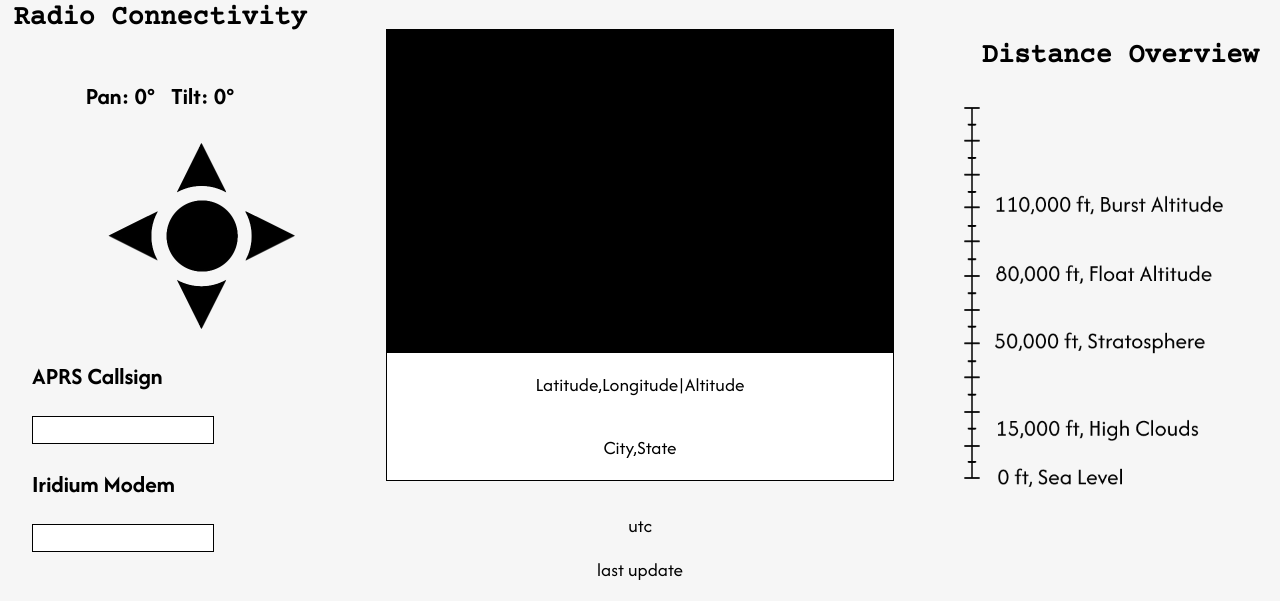
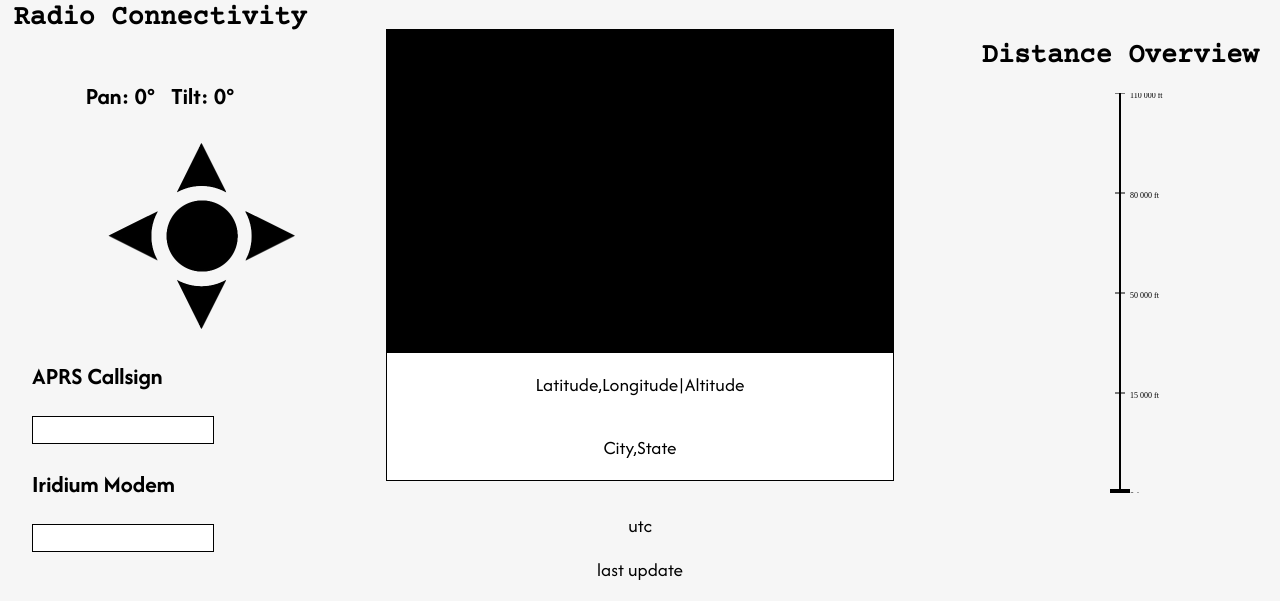
Before and after one commit to bnfrsMusic/HARPTracker, a plain HTML site: page harp_tracker/src/index.html in a window 1280 px wide. Shown: the part 214-815 px from the top of the page. Drawn offline with Linux system fonts and the light colour scheme.

Commit message:
Updated Altitude Meter

```diff
--- a/harp_tracker/src/index.html
+++ b/harp_tracker/src/index.html
@@ -75,7 +75,44 @@
             <div class = "right">
                 <div class="distance_setup">
                     <h2>Distance Overview</h2>
-                    <img class="line_bar" src="assets/line_bar.png" />
+                    <!-- <img class="line_bar" src="assets/line_bar.png" /> -->
+                    <div class="line_bar_container">
+                        <svg
+                          id="altitude-chart"
+                          viewBox="0 0 100 400"
+                          preserveAspectRatio="xMidYMid meet"
+                          xmlns="http://www.w3.org/2000/svg"
+                        >
+                          <!-- Vertical axis -->
+                          <line x1="50" y1="0" x2="50" y2="400" stroke="#000" stroke-width="2"/>
+
+                          <g id="ticks">
+                            <line x1="45" y1="400" x2="55" y2="400" stroke="#000"/>
+                            <text x="60" y="405" font-size="8">0 ft</text>
+
+                            <line x1="45" y1="300" x2="55" y2="300" stroke="#000"/>
+                            <text x="60" y="305" font-size="8">15 000 ft</text>
+
+                            <line x1="45" y1="200" x2="55" y2="200" stroke="#000"/>
+                            <text x="60" y="205" font-size="8">50 000 ft</text>
+
+                            <line x1="45" y1="100" x2="55" y2="100" stroke="#000"/>
+                            <text x="60" y="105" font-size="8">80 000 ft</text>
+
+                            <line x1="45" y1="0"   x2="55" y2="0"   stroke="#000"/>
+                            <text x="60" y="5"   font-size="8">110 000 ft</text>
+                          </g>
+
+                          <rect
+                            id="altitude-marker"
+                            x="40"
+                            width="20"
+                            height="10"
+                            fill="#000"
+                            y="396"
+                          />
+                        </svg>
+                      </div>
                 </div>
             </div>
         </div>
--- a/harp_tracker/src/main.js
+++ b/harp_tracker/src/main.js
@@ -227,6 +227,25 @@ async function updateLastUpdate() {
   }
 }
 
+//Update the Altitude Bar
+function updateAltitudeBar(altitudeFt) {
+  const maxAlt = 110_000;
+  const minY =    0;
+  const maxY =  396;
+
+  // clamp
+  const clamped = Math.max(0, Math.min(maxAlt, altitudeFt));
+  // linear interpolation
+  const pct = clamped / maxAlt;
+  const y = maxY - pct * (maxY - minY);
+
+  const marker = document.getElementById("altitude-marker");
+  if (marker) {
+    marker.setAttribute("y", y);
+  }
+}
+
+
 //------------------------------Input Handlers------------------------------
 
 
@@ -297,11 +316,16 @@ async function getPosition() {
       previousLat = currentLat;
       previousLong = currentLong;
     }
+
+    //Update altitude bar
+    const altitudeFt = Math.round(altitude * 3.28084);
+    updateAltitudeBar(altitudeFt);
+
+
   } catch (error) {
     console_text.textContent = "Error getting position:" + error;
+  }
 
-    // console.error("Error getting position:", error);
-  }
 }
 
 //------------------------------Map Functions/Handlers------------------------------
--- a/harp_tracker/src/styles.css
+++ b/harp_tracker/src/styles.css
@@ -187,8 +187,20 @@ img#trackparts {
     justify-content: center;
     margin: -15.5em 0;
 }
-.line_bar {
+/* .line_bar {
     height: 50%;
     margin: 0px -10px;
     position: absolute;
+} */
+.line_bar_container {
+    position: relative;
+    width: 100px;
+    height: 400px;
+    margin: 1em auto;
+  }
+
+svg#altitude-chart {
+width: 100%;
+height: 100%;
+display: block;
 }
```
